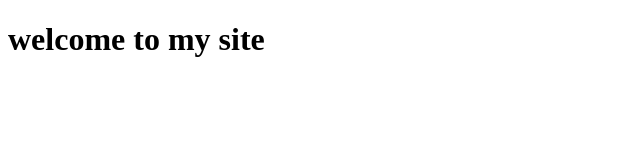
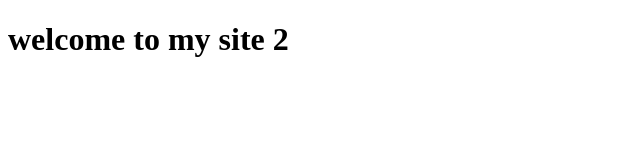
Before and after one commit to gitsofian/mysite, a website: page dist/index.html in a window 1280 px wide. Shown: the full height of the page, 0-640 px from the left. Drawn offline with Linux system fonts and the light colour scheme.

Commit message:
index.html updated

```diff
--- a/dist/index.html
+++ b/dist/index.html
@@ -7,6 +7,6 @@
     <title>My Website</title>
 </head>
 <body>
-    <h1>welcome to my site</h1>
+    <h1>welcome to my site 2</h1>
 </body>
 </html>
```
